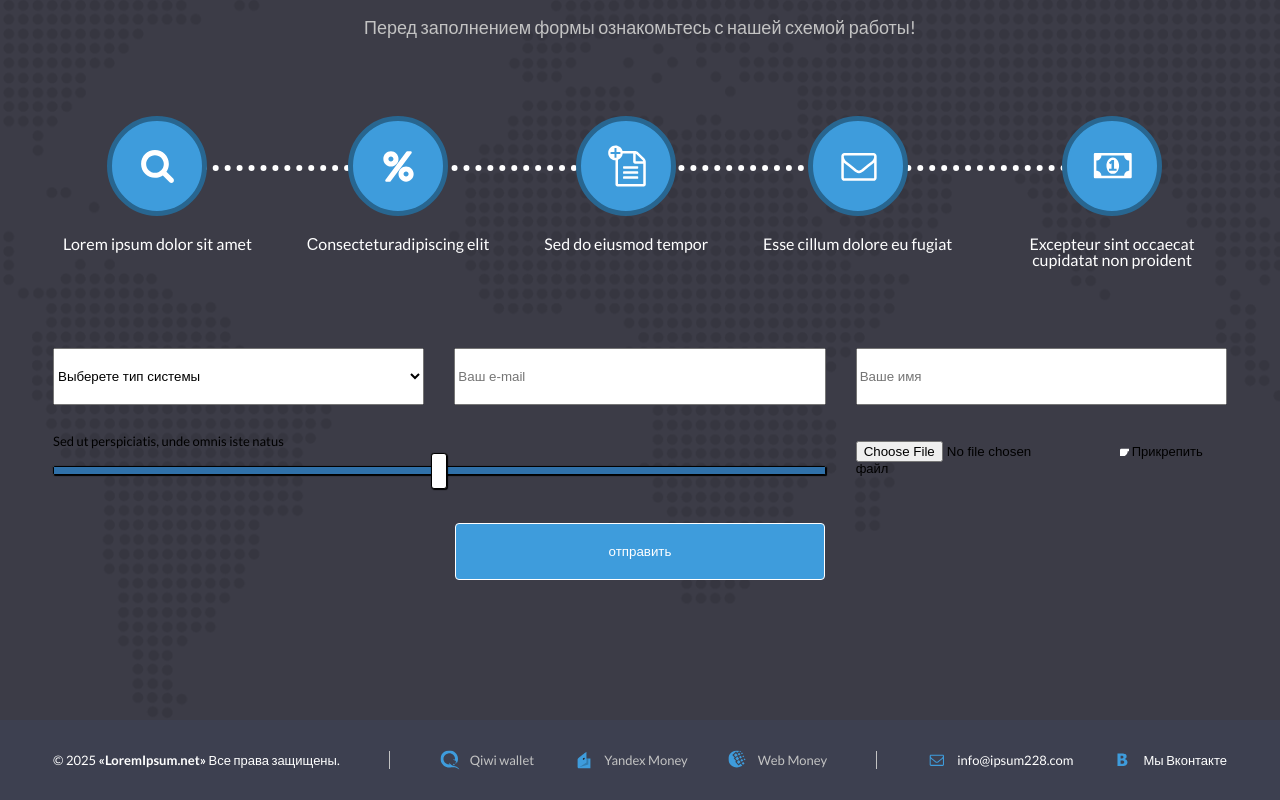
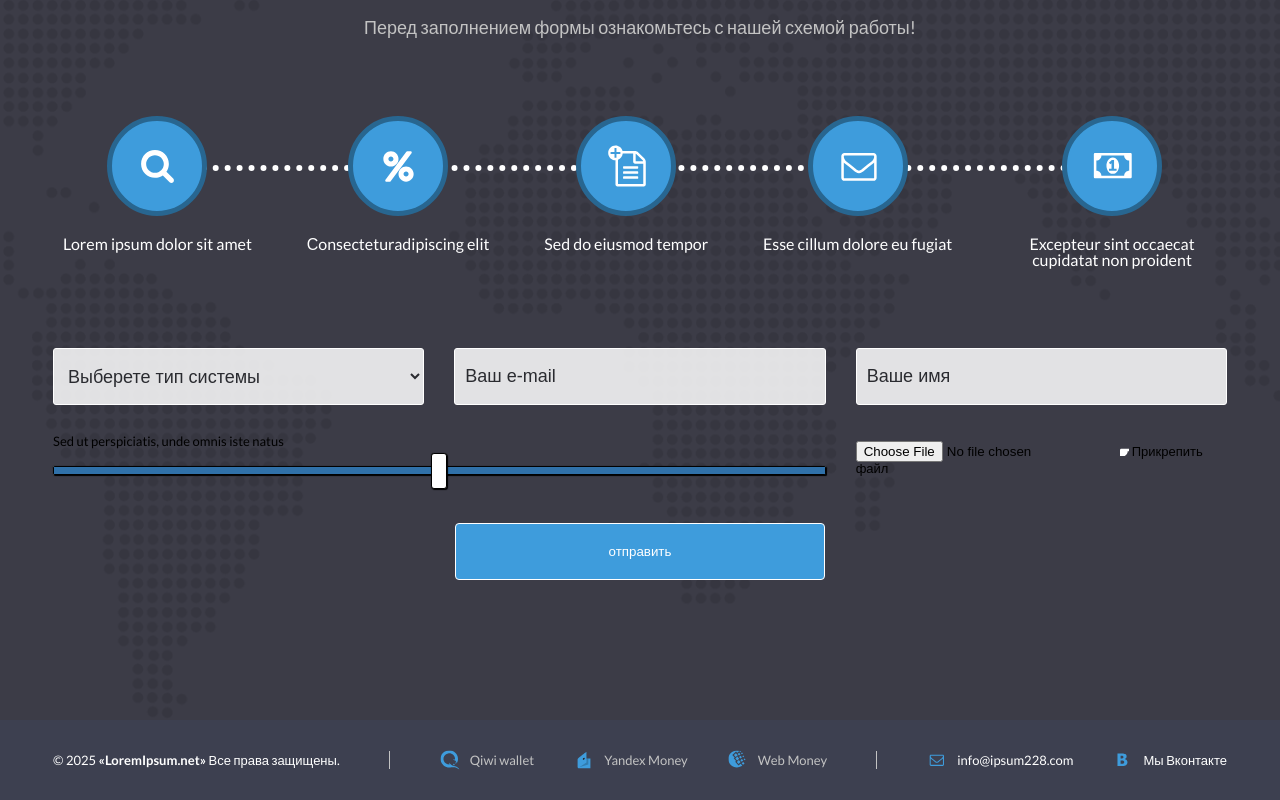
Before and after one commit to DavePHC/alex, a website built with Vite: page index.html in a window 1280 px wide. Shown: the part 968-1768 px from the top of the page. Built offline with nearby package versions, Linux system fonts and the light colour scheme.

Commit message:
add input styles

```diff
--- a/index.html
+++ b/index.html
@@ -141,15 +141,15 @@
             </div>
           </div>
           <form action="#" class="form">
-            <select name="system" id="system-select">
+            <select class="form__input form__select" name="system" id="system-select">
               <option value="">Выберете тип системы</option>
               <option value="petersburg">Санкт-Петербург</option>
               <option value="samara">Самара</option>
               <option value="perm">Пермь</option>
               <option value="novosibirsk">Новосибирск</option>
             </select>
-            <input name="email" type="email" inputmode="email" placeholder="Ваш e-mail">
-            <input name="name" type="text" placeholder="Ваше имя">
+            <input class="form__input" name="email" type="email" inputmode="email" placeholder="Ваш e-mail">
+            <input class="form__input" name="name" type="text" placeholder="Ваше имя">
             <div class="form__range">
               <label for="rangeInput">
                 Sed ut perspiciatis, unde omnis iste natus
--- a/src/styles/form.scss
+++ b/src/styles/form.scss
@@ -180,3 +180,25 @@ input[type=range] {
   input[type=range]:focus::-ms-fill-upper {
     background: #367ebd;
   }
+
+
+
+.form__input {
+  padding: 12px 10px;
+  background-color: rgb(255 255 255 / 85%);
+  border: 1px solid $white;
+  border-radius: 3px;
+  font-size: 18px;
+  color: $color-text;
+  &:focus {
+    outline: none;
+  }
+  &::placeholder {
+    font-size: 18px;
+    color: $color-text;
+  }
+}
+
+.form__select {
+
+}
```
